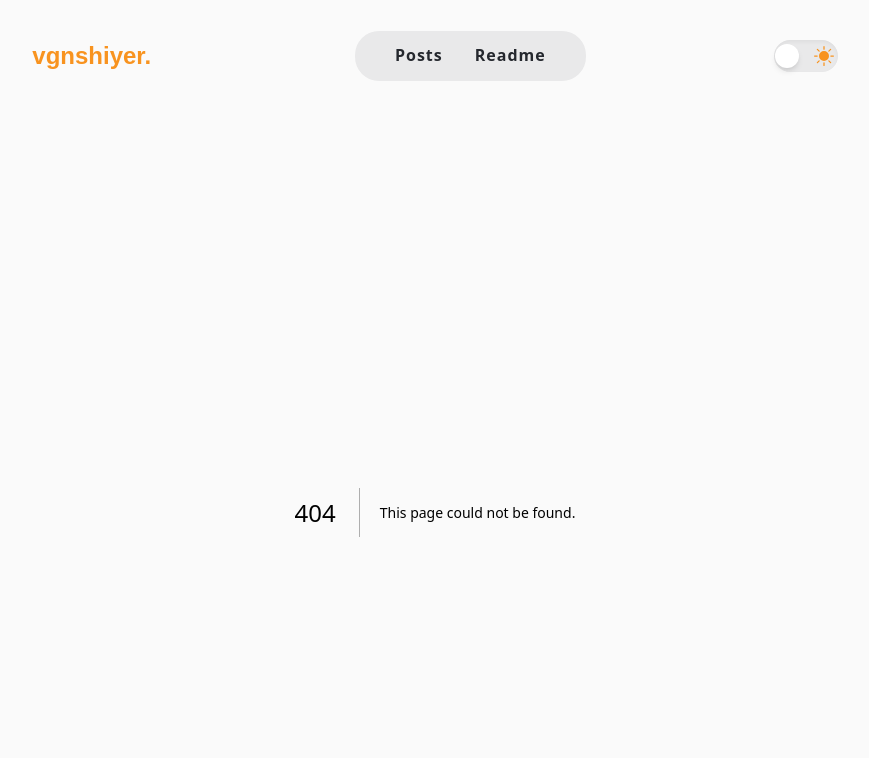
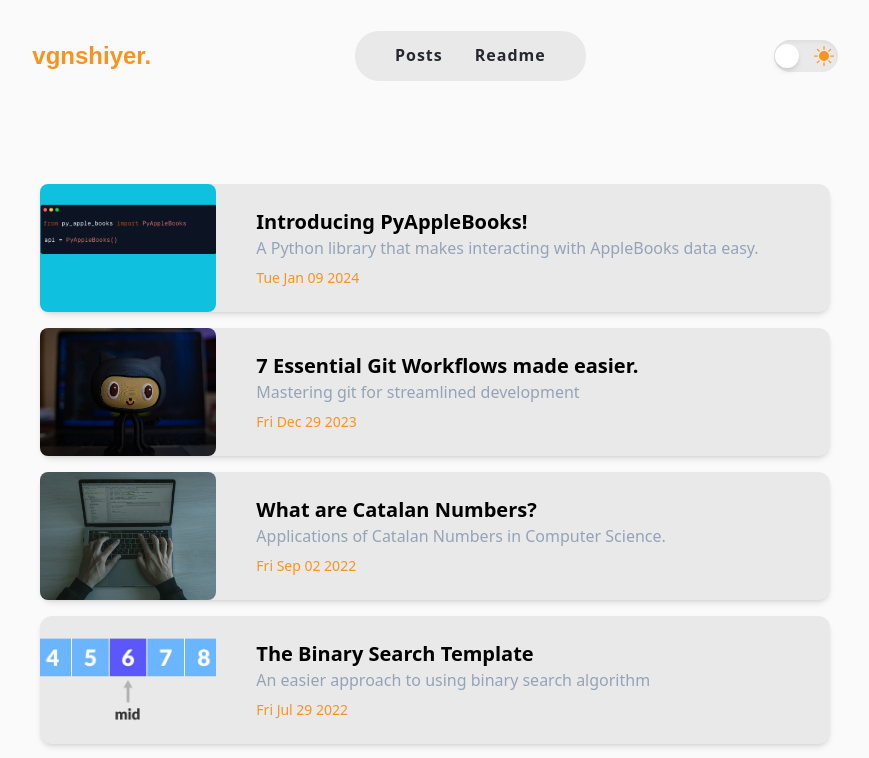
Before and after one commit to vgnshiyer/vgnshiyer.github.io, a Next.js app: page /allPosts in a window 1280 px wide. Before the commit this address had no page. Shown: the top 758 px of the page, without its empty margins (205-1074 px from the left). Built offline with nearby package versions, Linux system fonts and the light colour scheme.

Commit message:
feat: added new AllPosts page

```diff
--- /dev/null
+++ b/app/allPosts/page.tsx
@@ -0,0 +1,20 @@
+import PostPreview from '@/components/PostPreview';
+import getPostMetadata from '@/helpers/getPostMetadata'
+import React from 'react'
+
+const page = () => {
+  const postMetadata = getPostMetadata();
+  const postPreviews = postMetadata.map((post) => (
+    <PostPreview key={post.slug} {...post} />
+  ));
+
+  return (
+    <>
+      <div className="grid grid-cols-1 gap-4 sm:mx-8 mt-12 md:mt-16 lg:mt-24 2xl:mt-32">
+        {postPreviews}
+      </div>
+    </>
+  )
+}
+
+export default page
--- a/app/page.tsx
+++ b/app/page.tsx
@@ -2,10 +2,15 @@ import React from 'react'
 import getPostMetadata from '@/helpers/getPostMetadata';
 import PostPreview from '@/components/PostPreview';
 import Banner from '@/components/Banner';
+import Link from 'next/link';
 
 export default function page() {
-    const postMetadata = getPostMetadata();
-    const postPreviews = postMetadata
+    const getFiveRecentPosts = () => {
+        const postMetadata = getPostMetadata();
+        return postMetadata.splice(0, 5);
+    };
+    const fiveRecentPosts = getFiveRecentPosts();
+    const postPreviews = fiveRecentPosts
         .map((post) => (
             <PostPreview key={post.slug} {...post} />
         ));
@@ -17,6 +22,11 @@ export default function page() {
                 <h1 className='text-3xl text-black dark:text-white font-bold'>Posts.</h1>
                 {postPreviews}
             </div>
+            <div className="flex justify-end mt-8 space-x-4 sm:mx-8">
+                <Link href="/allPosts" className="text-tertiary-light dark:text-white bg-semi-light dark:bg-semi-dark hover:text-contrast-light dark:hover:text-contrast-dark font-semibold duration-200 p-4 rounded-full px-8">
+                    More...
+                </Link>
+            </div>
         </>
     );
 }
--- a/components/Navbar.tsx
+++ b/components/Navbar.tsx
@@ -55,7 +55,7 @@ const Navbar = () => {
   };
 
   const links = [
-    {href: "/", text: "Posts"},
+    {href: "/allPosts", text: "Posts"},
     {href: "/about", text: "Readme"},
   ];
 
--- a/components/PostPage.tsx
+++ b/components/PostPage.tsx
@@ -85,7 +85,8 @@ const PostPage = ( props: any ) => {
                     >{post.content}</Markdown>
                 </article>
                 <div className="border-b-2 border-gray-200 dark:border-gray-800 mt-8"></div>
-                <p className="text-tertiary-light dark:text-tertiary-dark mt-8 text-xl mb-4">Thanks for reading! Your support matters a lot. Cheers!</p>
+
+                <p className="text-tertiary-light dark:text-tertiary-dark text-xl mt-8 mb-4">Thanks for reading! :)</p>
                 <p className="text-tertiary-light dark:text-tertiary-dark text-xl">Subscribe to my <a href="https://vgnshiyer.dev/feed.xml" className="text-contrast-light dark:text-contrast-dark hover:underline">RSS feed</a> to get notified about new posts.</p>
             </div>
             <TableOfContents headings={headings} />
```
Also changed, not shown: 1 other file (tests, documents, lock files or other folders).
